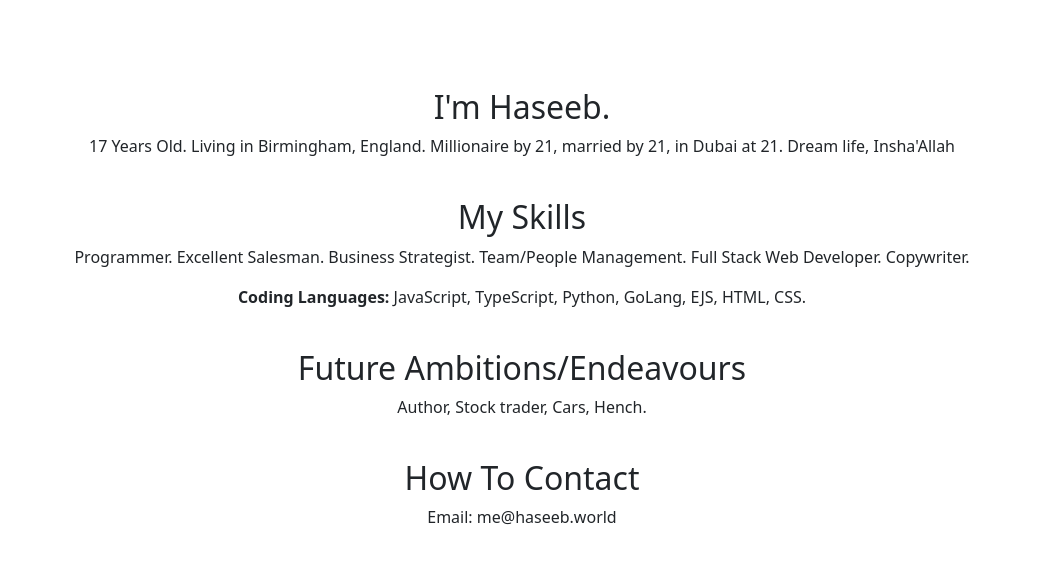
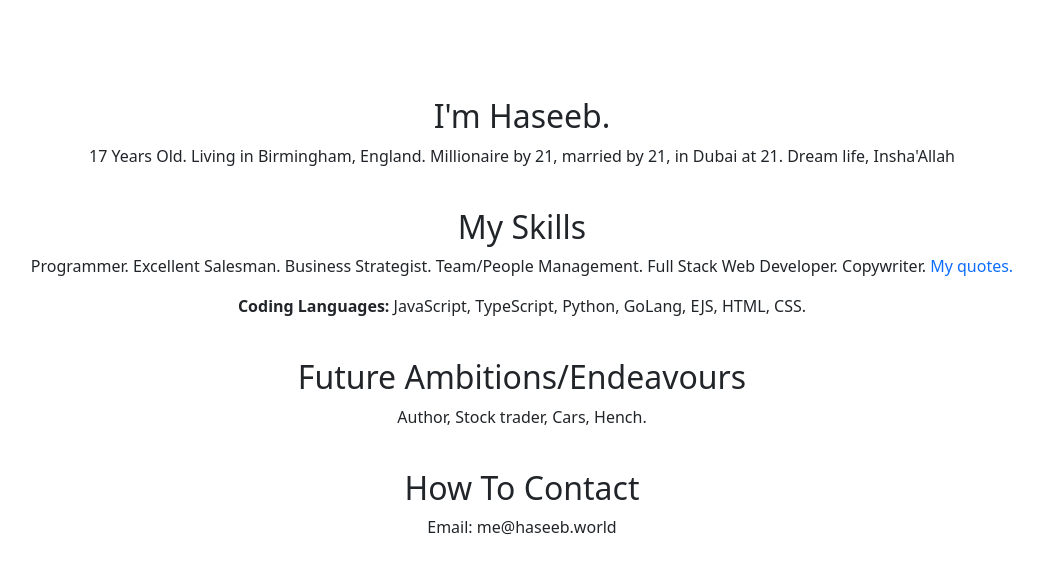
Before and after one commit to OfficiallyLost/haseeb.world, a Node project: template src/views/home.ejs in a window 1280 px wide. Shown: the top 574 px of the page, without its empty margins (118-1161 px from the left). Run offline with Node 20 templates, Linux system fonts and the light colour scheme; the template is opened without the code that fills it, so the values that code supplies are empty.

Commit message:
change colour scheme & add quotes route

```diff
--- a/src/views/home.ejs
+++ b/src/views/home.ejs
@@ -16,6 +16,7 @@
          <p>
             Programmer. Excellent Salesman. Business Strategist. Team/People
             Management. Full Stack Web Developer. Copywriter.
+            <a href="/quotes">My quotes.</a>
          </p>
          <p>
             <b>Coding Languages:</b> JavaScript, TypeScript, Python, GoLang,
@@ -26,19 +27,29 @@
          <p>Author, Stock trader, Cars, Hench.</p>
          <br />
          <h2>How To Contact</h2>
-         <p>Email: me@haseeb.world</p>
+         <p class="email">Email: me@haseeb.world</p>
       </div>
    </div>
 </body>
 
 <style>
    .header {
-      padding-top: 5%;
+      padding-top: 3%;
    }
+
+   .email {
+      padding-bottom: 3%;
+   }
+
+   a {
+      text-decoration: none;
+   }
+
    .container {
       text-align: center;
-      margin-top: 2.5%;
-      background-color: <%- constants.colours.primary %>;
+      border-radius: 2%;
+      margin-top: 5%;
+      background-color: <%- constants.colours.secondary %>;
    }
 
    h2,
```
